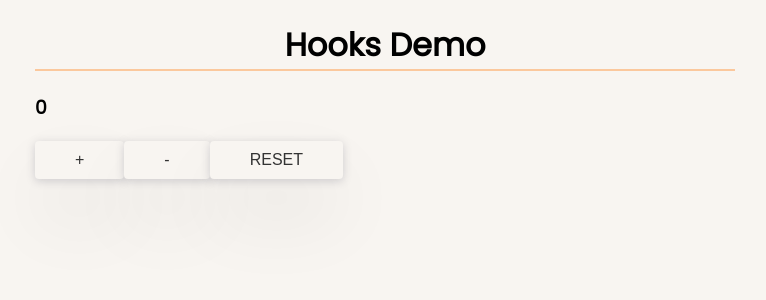
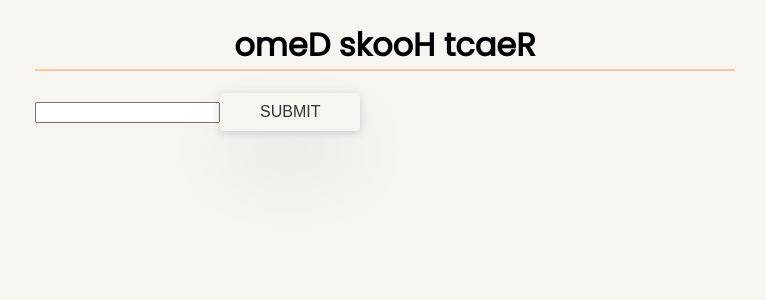
Before and after one commit to gerhynes/react-hooks, a React (Create React App) app: page / in a window 1280 px wide. Shown: the top 300 px of the page, without its empty margins (255-1021 px from the left). Built offline with nearby package versions, Linux system fonts and the light colour scheme.

Commit message:
Add useMemo example

```diff
--- a/src/App.js
+++ b/src/App.js
@@ -1,4 +1,10 @@
-import React, { useState, useEffect, useRef, createContext } from "react";
+import React, {
+  useState,
+  useEffect,
+  useRef,
+  createContext,
+  useMemo
+} from "react";
 import Toggle from "./Toggle";
 import Counter from "./Counter";
 import { useTitleInput } from "./hooks/useTitleInput";
@@ -7,12 +13,24 @@ const App = () => {
   const [name, setName] = useTitleInput("");
   const ref = useRef();
 
+  const reverseWord = word => {
+    console.log("function called");
+    return word
+      .split("")
+      .reverse()
+      .join("");
+  };
+
+  const title = "React Hooks Demo";
+
+  const TitleReversed = useMemo(() => reverseWord(title), [title]);
+
   return (
     <div className="main-wrapper" ref={ref}>
-      <h1>Hooks Demo</h1>
-      <Counter />
+      <h1>{TitleReversed}</h1>
+      {/* <Counter /> */}
       {/* <Toggle /> */}
-      {/* <form
+      <form
         onSubmit={e => {
           e.preventDefault();
         }}
@@ -23,7 +41,7 @@ const App = () => {
           value={name}
         />
         <button>Submit</button>
-      </form> */}
+      </form>
     </div>
   );
 };
```
